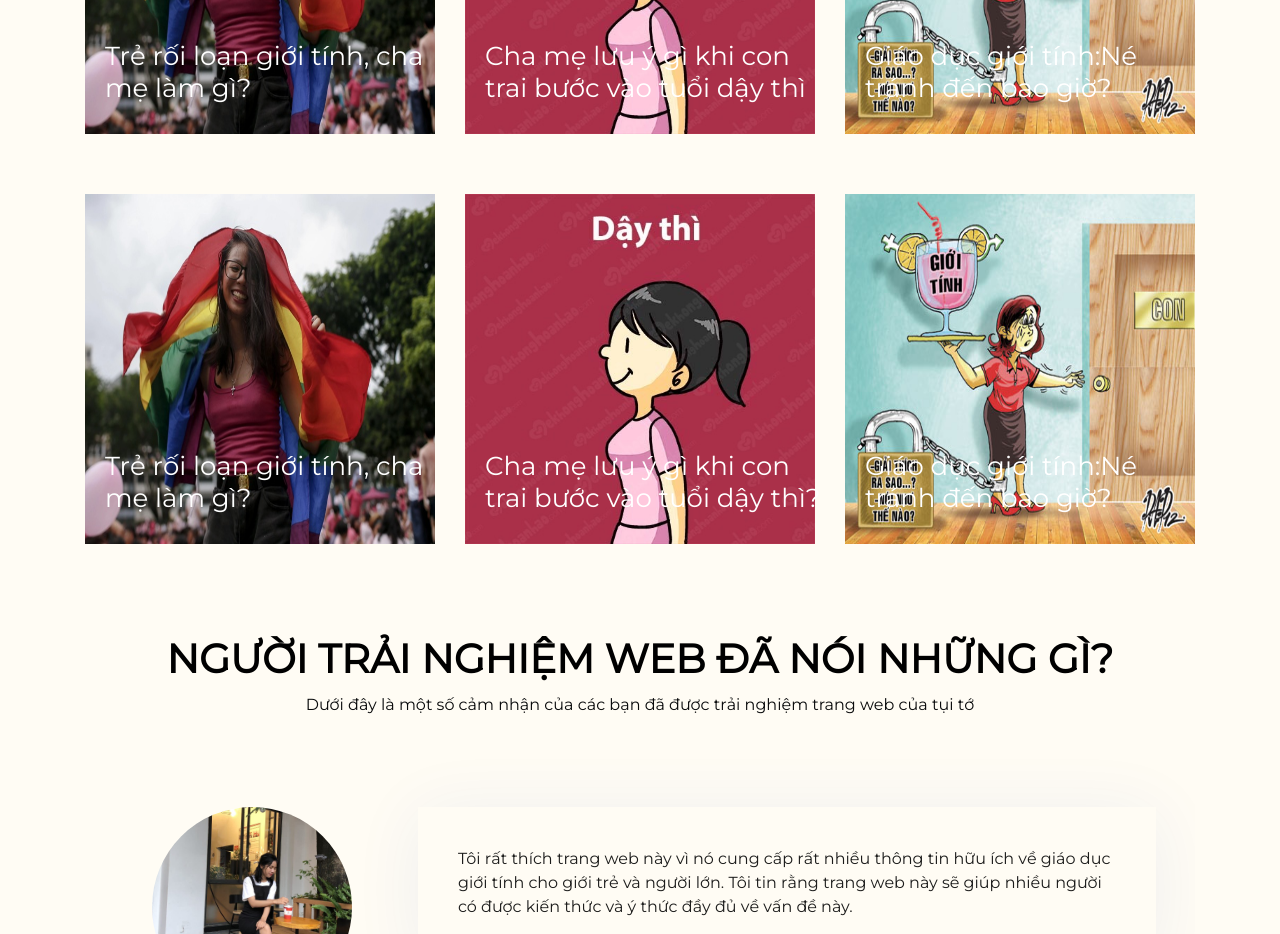
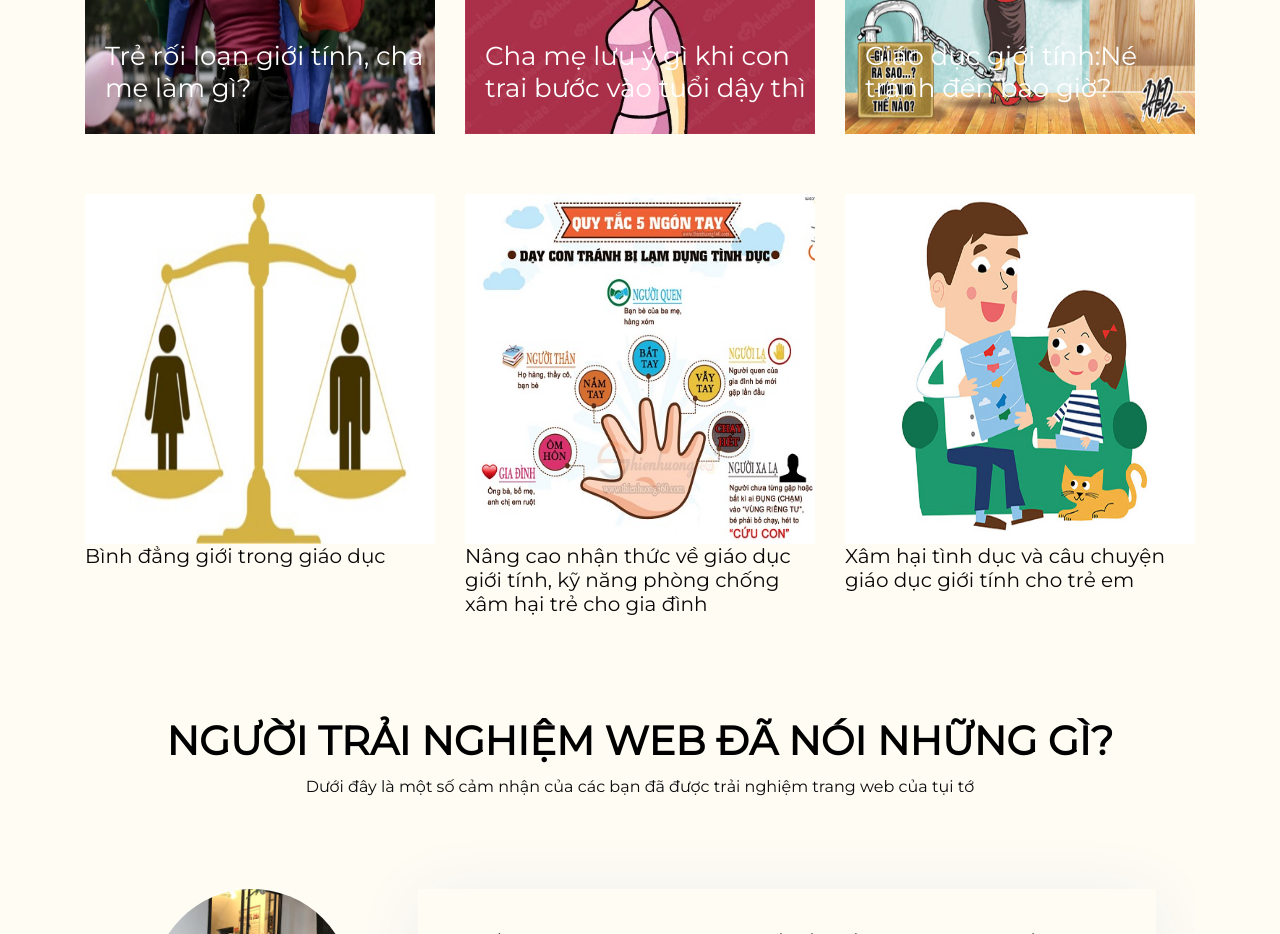
Before and after one commit to manmandh/DACS1-master, a website built with webpack: page index.html in a window 1280 px wide. Shown: the part 2680-3614 px from the top of the page. Built offline with nearby package versions, Linux system fonts and the light colour scheme; files whose address does not match are found by name.

Commit message:
fix little index

```diff
--- a/index.html
+++ b/index.html
@@ -206,28 +206,27 @@
                      <div class="row">
                         <div class="col-sm-4">
                            <div>
-                            <a href="https://tuoitre.vn/tre-roi-loan-gioi-tinh-cha-me-lam-gi-20230222231522858.htm">  <img src="images/img1.jpg" class="image_6_1"></a>
-                              <h4 class="reader_text">Trẻ rối loạn giới tính, cha mẹ làm gì?</h4>
+                            <a href="https://giaoducgioitinh.online/binh-dang-gioi-trong-giao-duc/">  <img src="images/img4.jpg" class="image_6_1"></a>
+                              <h4 class="reader_text1">Bình đẳng giới trong giáo dục</h4>
                            </div>
                         </div>
                         <div class="col-sm-4">
                            <div>
-                              <a href="https://tuoitre.vn/cha-me-luu-y-gi-khi-con-trai-buoc-vao-tuoi-day-thi-20230111225501893.htm">
-                                 <img src="images/img2.jpg" class="image_6_1">
+                              <a href="https://www.thanhuytphcm.vn/tin-tuc/nang-cao-nhan-thuc-ve-giao-duc-gioi-tinh-ky-nang-phong-chong-xam-hai-tre-cho-gia-dinh-1491873580">
+                                 <img src="images/img5.jpg" class="image_6_1">
                               </a>
 
-                              <h4 class="reader_text">Cha mẹ lưu ý gì khi con trai bước vào tuổi dậy thì?</h4>
+                              <h4 class="reader_text1">Nâng cao nhận thức về giáo dục giới tính, kỹ năng phòng chống xâm hại trẻ cho gia đình</h4>
                            </div>
                         </div>
                         <div class="col-sm-4">
                            <div>
-                              <a href="http://hanoimoi.com.vn/ban-in/Giao-duc/544469/giao-duc-gioi-tinh-ne-tranh-den-bao-gio"><img src="images/img3.jpg" class="image_6_1"></a>
-                              <h4 class="reader_text">Giáo dục giới tính:Né tránh đến bao giờ?</h4>
+                              <a href="https://laodong.vn/ban-doc/xam-hai-tinh-duc-va-cau-chuyen-giao-duc-gioi-tinh-cho-tre-em-838301.ldo"><img src="images/img6.jpg" class="image_6_1"></a>
+                              <h4 class="reader_text1">Xâm hại tình dục và câu chuyện giáo dục giới tính cho trẻ em</h4>
                            </div>
                         </div>
                      </div>
                   </div>
-               </div>
 
 
    </div>
```
